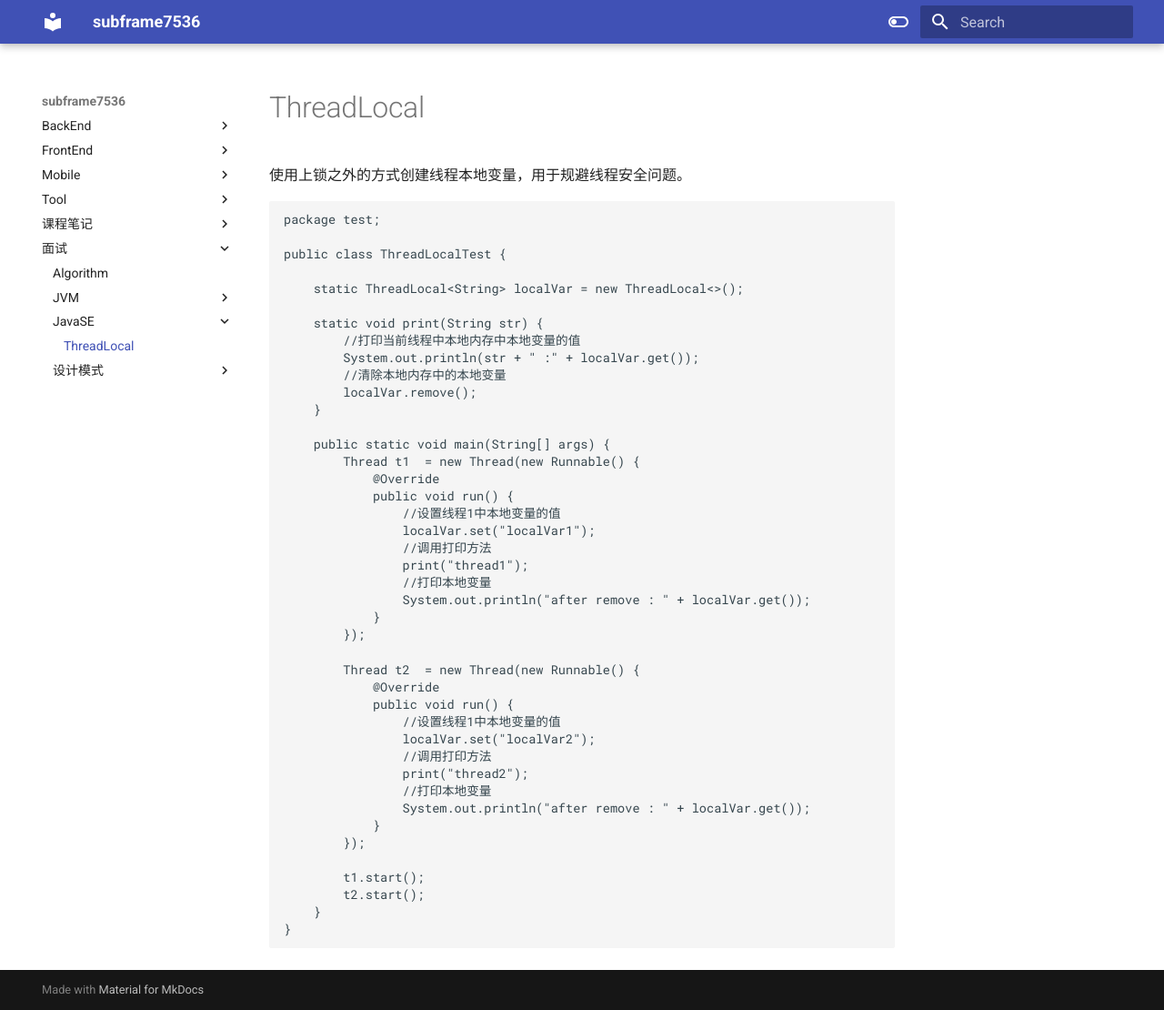
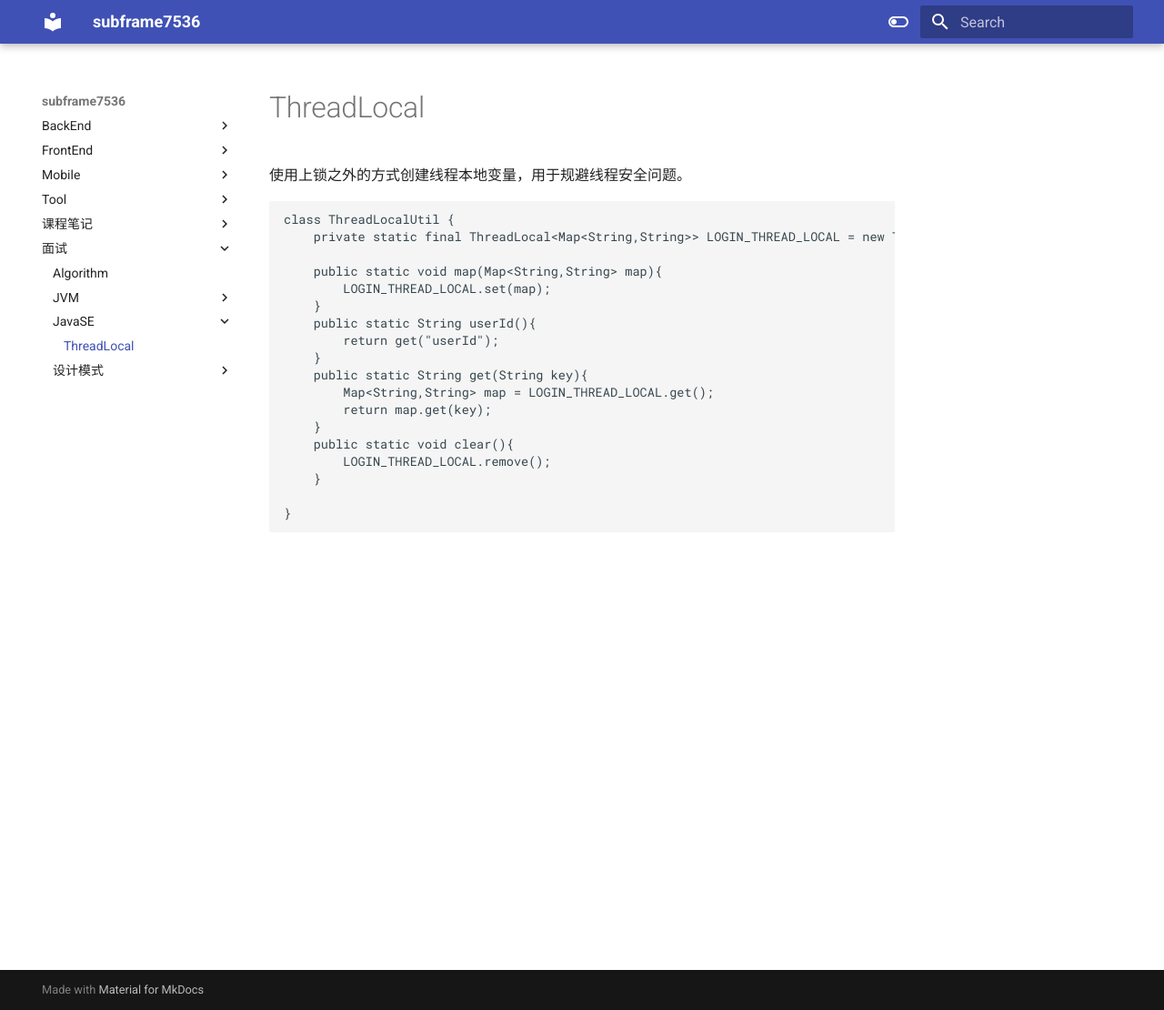
Before and after one commit to subframe7536/subframe7536.github.io, an MkDocs documentation site: the page built from docs/面试/JavaSE/threadlocal.md, in a window 1280 px wide and 1110 px high. Shown: the whole window at 91% size. Built offline with MkDocs 1.6.1 and Material for MkDocs 9.7.7, drawn with Linux system fonts in a browser that asks for light colours.

Commit message:
vault backup: 2022-01-22 21:37:29
Affected files:
.obsidian/workspace
docs/面试/JavaSE/threadlocal.md

````diff
--- a/docs/面试/JavaSE/threadlocal.md
+++ b/docs/面试/JavaSE/threadlocal.md
@@ -1,46 +1,22 @@
 # ThreadLocal
 使用上锁之外的方式创建线程本地变量，用于规避线程安全问题。
 ```java
-package test;
+class ThreadLocalUtil {
+    private static final ThreadLocal<Map<String,String>> LOGIN_THREAD_LOCAL = new ThreadLocal<>();
 
-public class ThreadLocalTest {
-
-    static ThreadLocal<String> localVar = new ThreadLocal<>();
-
-    static void print(String str) {
-        //打印当前线程中本地内存中本地变量的值
-        System.out.println(str + " :" + localVar.get());
-        //清除本地内存中的本地变量
-        localVar.remove();
+    public static void map(Map<String,String> map){
+        LOGIN_THREAD_LOCAL.set(map);
+    }
+    public static String userId(){
+        return get("userId");
+    }
+    public static String get(String key){
+        Map<String,String> map = LOGIN_THREAD_LOCAL.get();
+        return map.get(key);
+    }
+    public static void clear(){
+        LOGIN_THREAD_LOCAL.remove();
     }
 
-    public static void main(String[] args) {
-        Thread t1  = new Thread(new Runnable() {
-            @Override
-            public void run() {
-                //设置线程1中本地变量的值
-                localVar.set("localVar1");
-                //调用打印方法
-                print("thread1");
-                //打印本地变量
-                System.out.println("after remove : " + localVar.get());
-            }
-        });
-
-        Thread t2  = new Thread(new Runnable() {
-            @Override
-            public void run() {
-                //设置线程1中本地变量的值
-                localVar.set("localVar2");
-                //调用打印方法
-                print("thread2");
-                //打印本地变量
-                System.out.println("after remove : " + localVar.get());
-            }
-        });
-
-        t1.start();
-        t2.start();
-    }
 }
 ```
````
Also changed, not shown: 1 other file.
